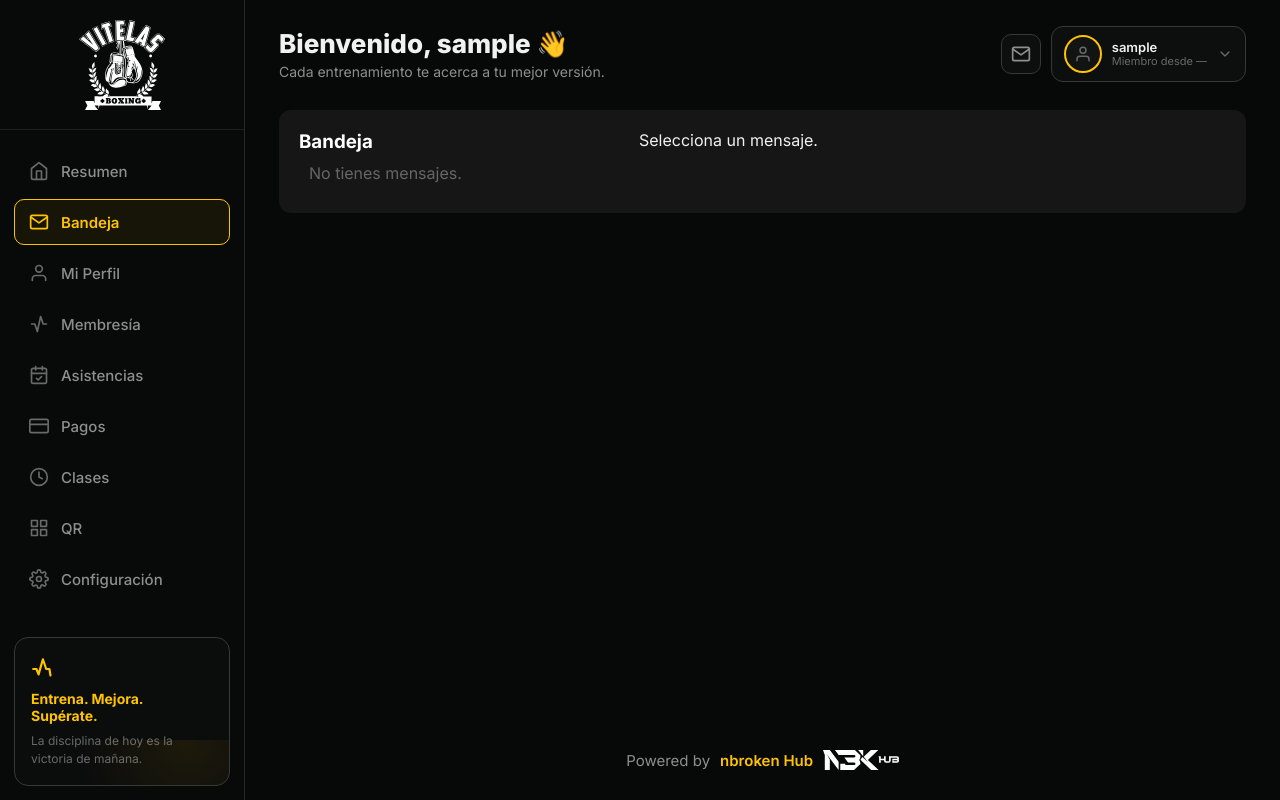
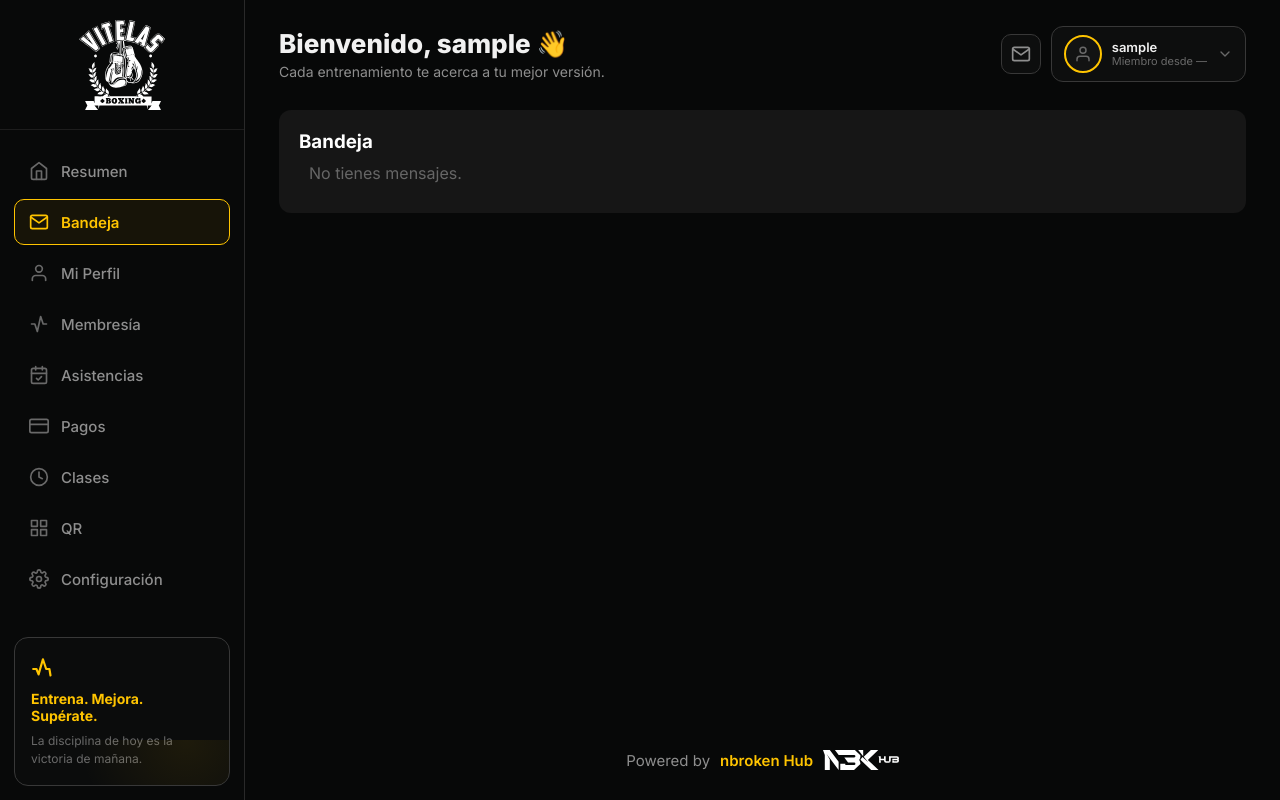
Before and after one commit to rulasflave/gym_portal, a Flask app: page /vitelas/portal/bandeja in a window 1280 px wide. Run offline with Flask 3, Linux system fonts and the light colour scheme; the visitor is signed in with stand-in values (Sample User, id 1); data comes from the database, SQL or seed files in the repository; data that the repository does not hold is empty.

Commit message:
feat(portal): bandeja tipo Gmail con lista y detalle separado; eliminar mensaje

```diff
--- a/routes/cliente_portal.py
+++ b/routes/cliente_portal.py
@@ -136,18 +136,7 @@ def bandeja():
     from models.mensaje import Mensaje
     mensajes = Mensaje.query.filter_by(id_cliente=current_user.id_cliente)\
         .order_by(Mensaje.creado_en.desc()).all()
-    abrir_id = request.args.get('abrir', type=int)
-    mensaje_abierto = None
-    if abrir_id:
-        mensaje_abierto = Mensaje.query.filter_by(
-            id_cliente=current_user.id_cliente, id_mensaje=abrir_id).first()
-    if mensaje_abierto is None and mensajes:
-        mensaje_abierto = mensajes[0]
-    if mensaje_abierto is not None and not mensaje_abierto.leido:
-        mensaje_abierto.leido = True
-        db.session.commit()
-    return render_template('cliente/bandeja.html',
-                           mensajes=mensajes, mensaje_abierto=mensaje_abierto)
+    return render_template('cliente/bandeja.html', mensajes=mensajes)
 
 
 @cliente_bp.route('/bandeja/<int:id_mensaje>/leer', methods=['POST'])
@@ -163,6 +152,30 @@ def marcar_leido(id_mensaje):
     return {'no_leidos': no_leidos(current_user.id_cliente)}
 
 
+@cliente_bp.route('/mensajes/<int:id_mensaje>')
+@login_required
+def detalle_mensaje(id_mensaje):
+    from models.mensaje import Mensaje
+    m = Mensaje.query.filter_by(id_cliente=current_user.id_cliente,
+                                id_mensaje=id_mensaje).first_or_404()
+    if not m.leido:
+        m.leido = True
+        db.session.commit()
+    return render_template('cliente/mensaje_detalle.html', mensaje=m)
+
+
+@cliente_bp.route('/mensajes/<int:id_mensaje>/eliminar', methods=['POST'])
+@login_required
+def eliminar_mensaje(id_mensaje):
+    from models.mensaje import Mensaje
+    m = Mensaje.query.filter_by(id_cliente=current_user.id_cliente,
+                                id_mensaje=id_mensaje).first_or_404()
+    db.session.delete(m)
+    db.session.commit()
+    flash('Mensaje eliminado', 'success')
+    return redirect(url_for('cliente.bandeja'))
+
+
 @cliente_bp.route('/bandeja/<int:id_mensaje>/imagen')
 @login_required
 def mensaje_imagen(id_mensaje):
--- a/templates/cliente/bandeja.html
+++ b/templates/cliente/bandeja.html
@@ -3,28 +3,19 @@
 {% block content %}
 <div class="inbox-page">
   <div class="inbox-list">
-    <h3>Bandeja</h3>
+    <h3 class="inbox-page-title">Bandeja</h3>
     {% for m in mensajes %}
-    <a class="inbox-row {{ 'read' if m.leido else 'unread' }}" href="{{ url_for('cliente.bandeja', abrir=m.id_mensaje) }}">
+    <a class="inbox-row {{ 'unread' if not m.leido else 'read' }}"
+       href="{{ url_for('cliente.detalle_mensaje', id_mensaje=m.id_mensaje) }}">
+      <div class="inbox-from">Vitellas Hub</div>
       <div class="inbox-subj">{{ m.asunto }}</div>
-      <div class="inbox-brief">{{ m.cuerpo|striptags|truncate(50) }}</div>
-      <div class="inbox-date">{{ m.creado_en.strftime('%d %b %Y') if m.creado_en else '' }}</div>
+      <div class="inbox-brief">{{ m.cuerpo|striptags|truncate(70) }}</div>
+      <div class="inbox-date">{{ m.creado_en|localdt('%d %b %Y') if m.creado_en else '' }}</div>
+      {% if not m.leido %}<span class="inbox-dot" aria-label="no leído"></span>{% endif %}
     </a>
     {% else %}
     <p class="inbox-empty">No tienes mensajes.</p>
     {% endfor %}
   </div>
-  <div class="inbox-detail">
-    {% if mensaje_abierto %}
-      <h2>{{ mensaje_abierto.asunto }}</h2>
-      <span class="inbox-meta">{{ mensaje_abierto.creado_en.strftime('%d %b %Y') if mensaje_abierto.creado_en else '' }}</span>
-      <div class="inbox-body">{{ mensaje_abierto.cuerpo|safe }}</div>
-      {% if mensaje_abierto.imagen_data %}
-      <img src="{{ url_for('cliente.mensaje_imagen', id_mensaje=mensaje_abierto.id_mensaje) }}" class="inbox-img" alt="adjunto">
-      {% endif %}
-    {% else %}
-      <p>Selecciona un mensaje.</p>
-    {% endif %}
-  </div>
 </div>
 {% endblock %}
```
Also changed, not shown: templates/cliente/mensaje_detalle.html (added, +21 -0 lines), tests/test_mensajes.py (+56 -0 lines).
